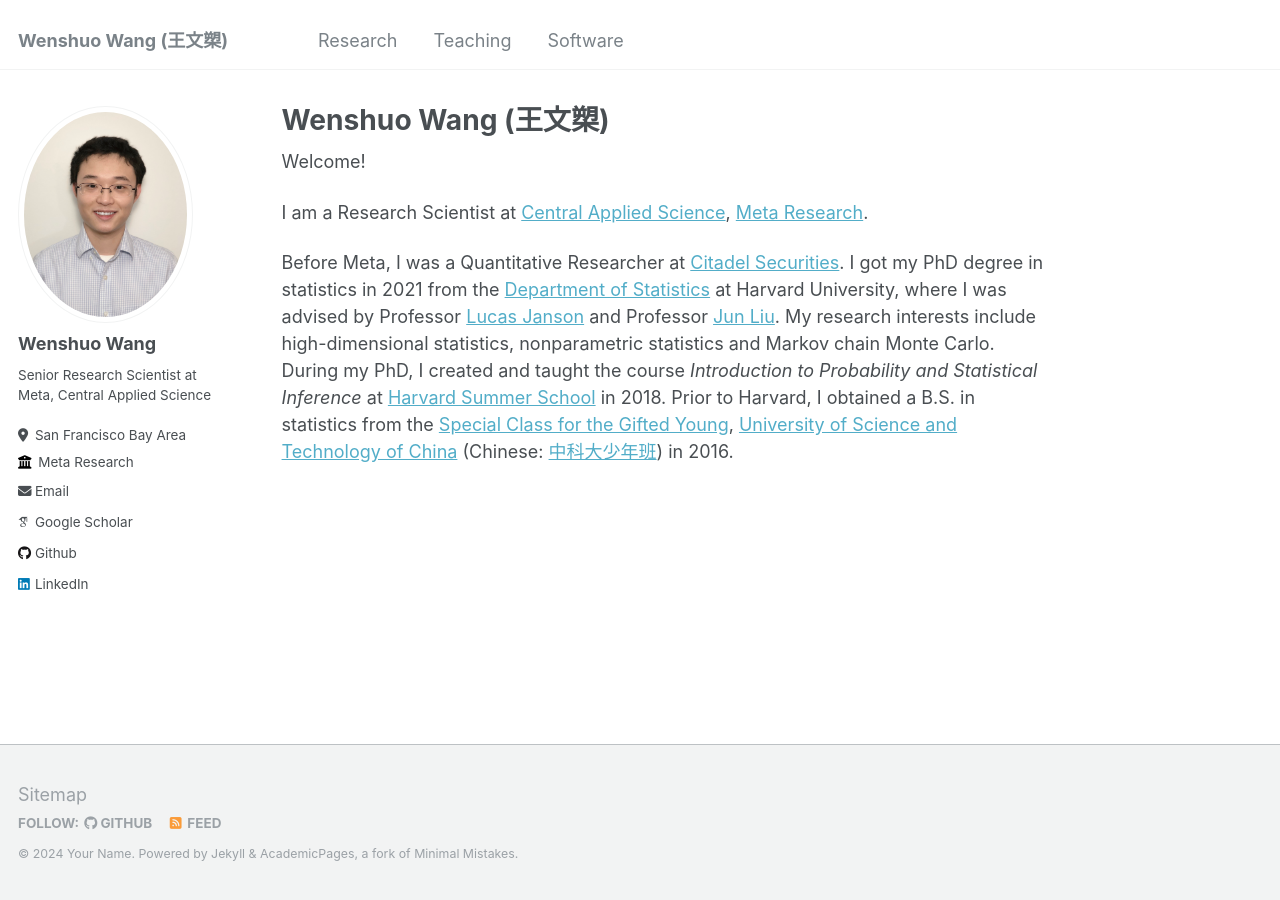
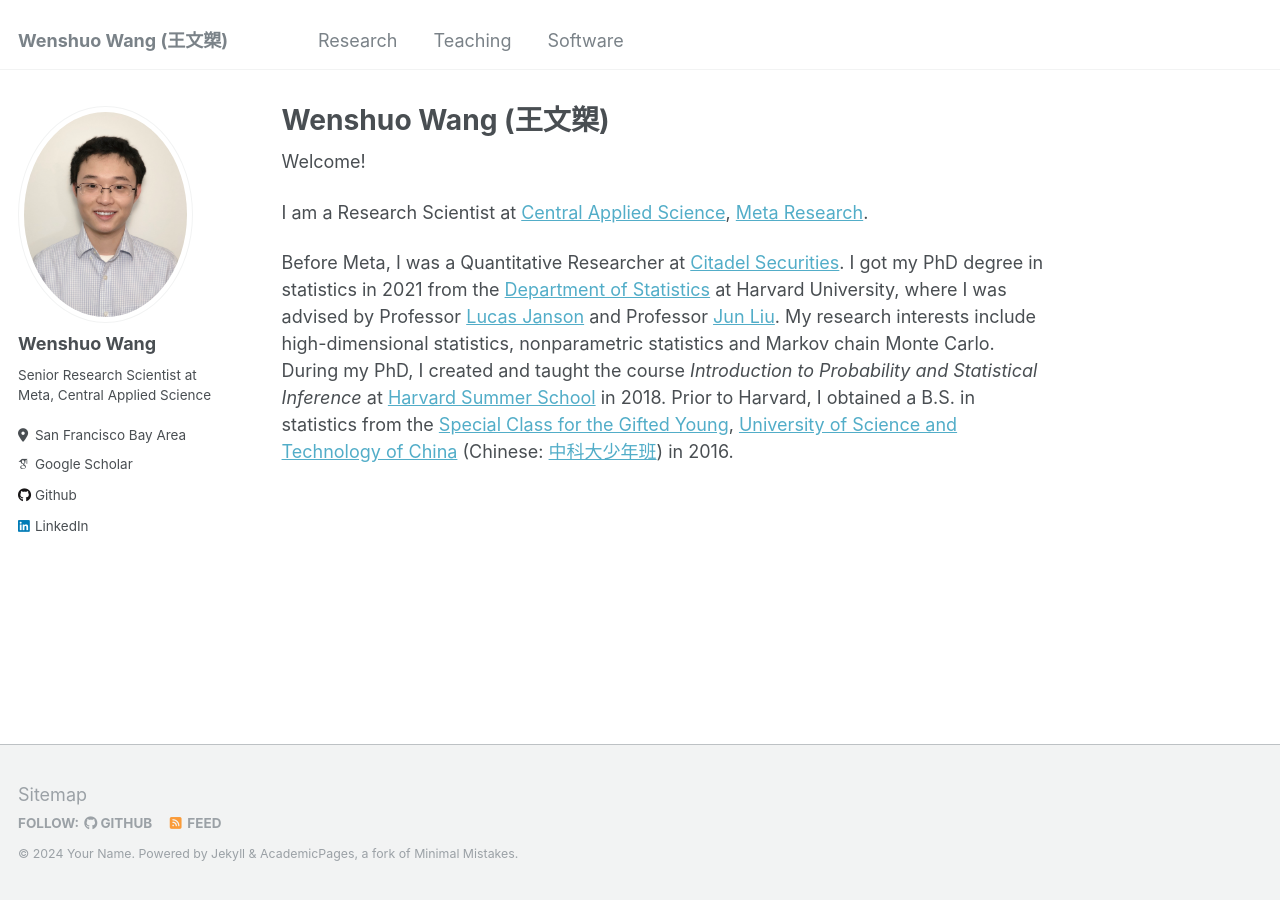
Before and after one commit to wenshuow/wenshuow.github.io, a Jekyll site: the page built from _pages/about.md, in a window 1280 px wide. Built offline with Jekyll 4.4.1, drawn with Linux system fonts in a browser that asks for light colours; some web fonts are replaced.

Commit message:
Update _config.yml

```diff
--- a/_config.yml
+++ b/_config.yml
@@ -26,9 +26,9 @@
   pronouns         : # example: "she/her"
   bio              : "Senior Research Scientist at Meta, Central Applied Science"
   location         : "San Francisco Bay Area"
-  employer         : "Meta Research"
+  employer         : # "Meta Research"
   uri              : # URL
-  email            : "wenshuowang1997@gmail.com"
+  email            : # "wenshuowang1997@gmail.com"
 
   # Academic websites
   arxiv            : # URL - Update with the correct link to your profile
```
